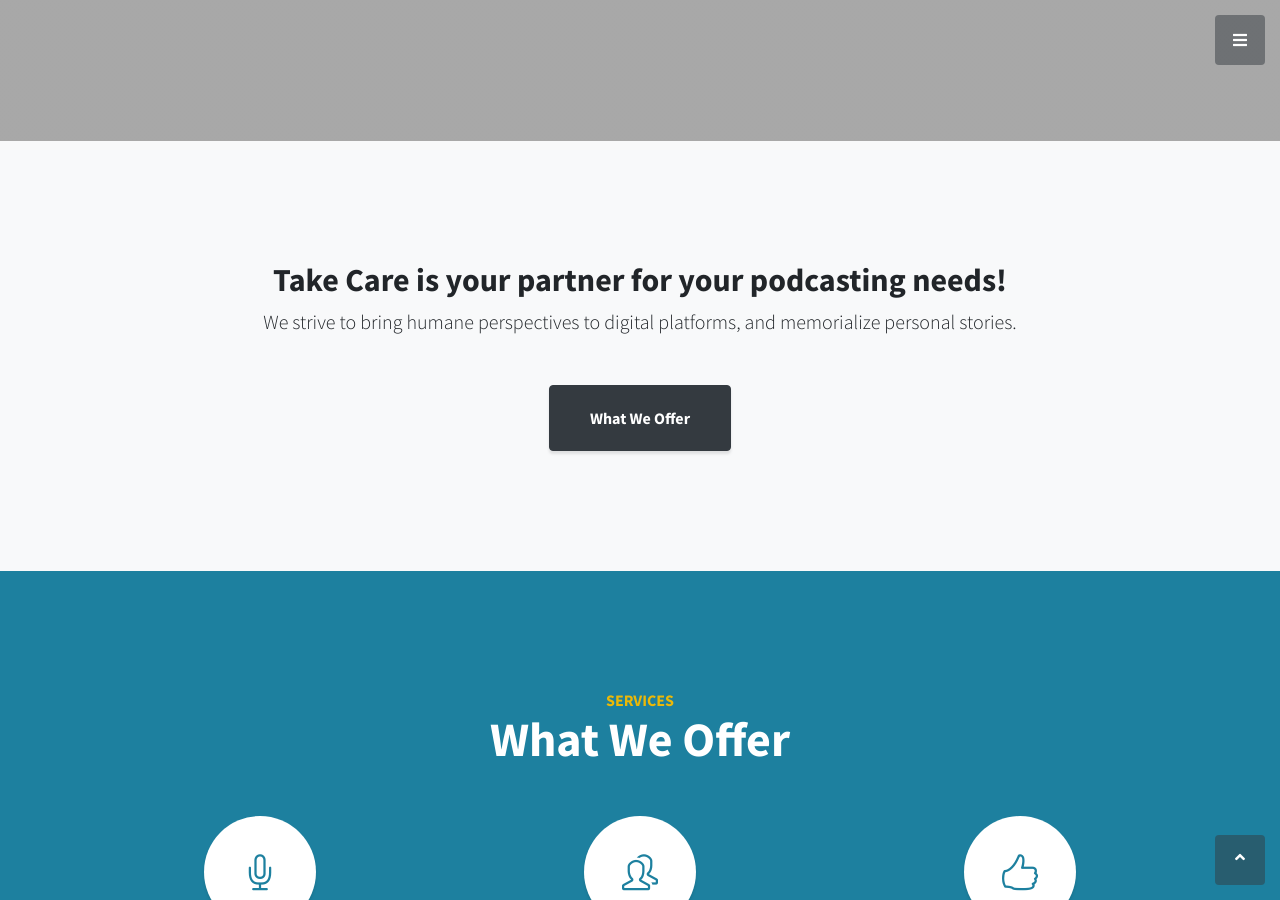
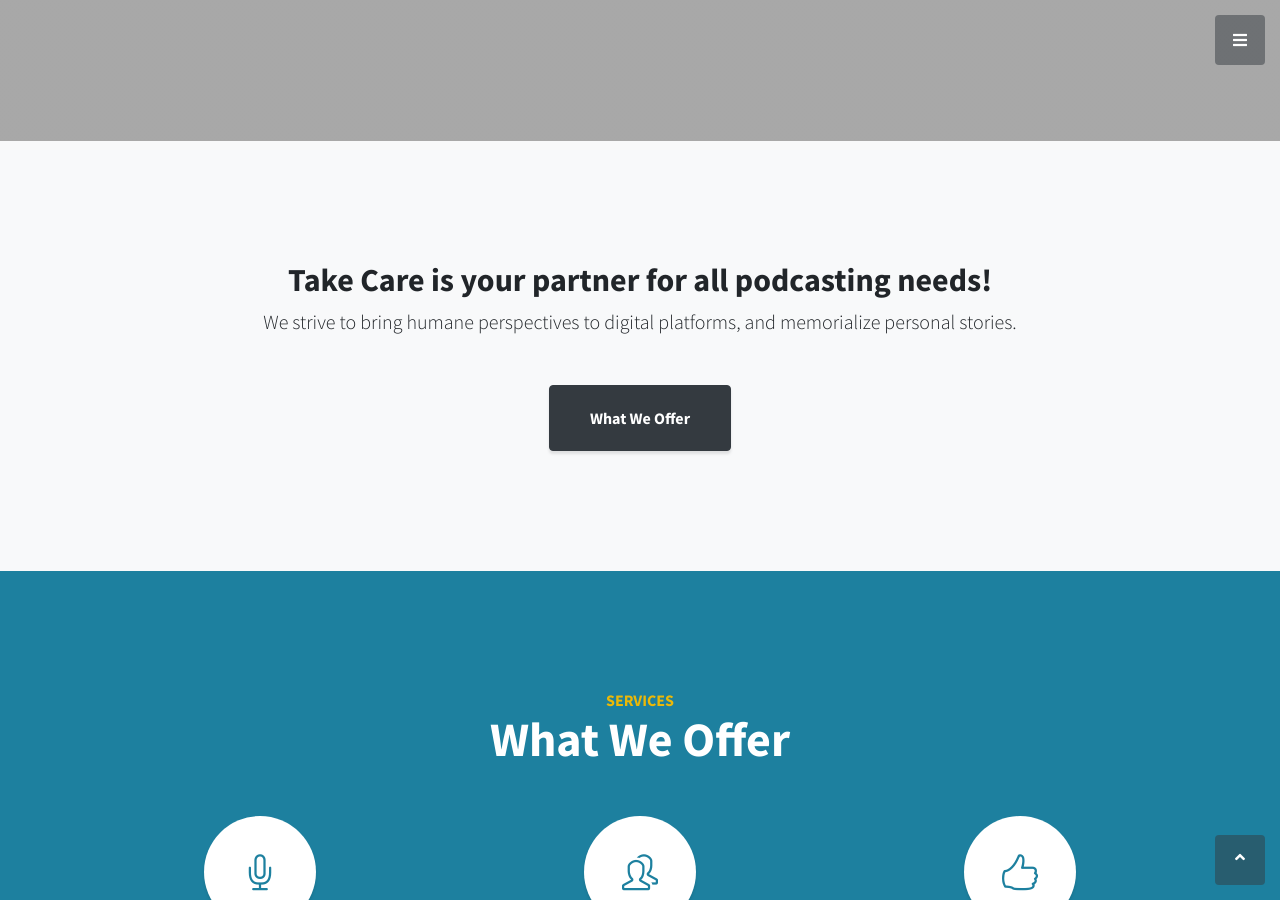
Before and after one commit to igaskin/take-care, a Jekyll site: the page built from index.html, in a window 1280 px wide and 900 px high, scrolled down 759 px. Built offline with Jekyll 4.4.1, drawn with Linux system fonts in a browser that asks for light colours.

Commit message:
fix: minor wording change

```diff
--- a/index.html
+++ b/index.html
@@ -7,7 +7,7 @@ title: Take Care
     <div class="container text-center">
         <div class="row">
             <div class="col-lg-10 mx-auto">
-                <h2>Take Care is your partner for your podcasting needs!</h2>
+                <h2>Take Care is your partner for all podcasting needs!</h2>
                 <p class="lead mb-5">We strive to bring humane perspectives to digital platforms, and memorialize personal stories.</p>
                 <a class="btn btn-dark btn-xl js-scroll-trigger" href="#services">What We Offer</a>
             </div>
```
